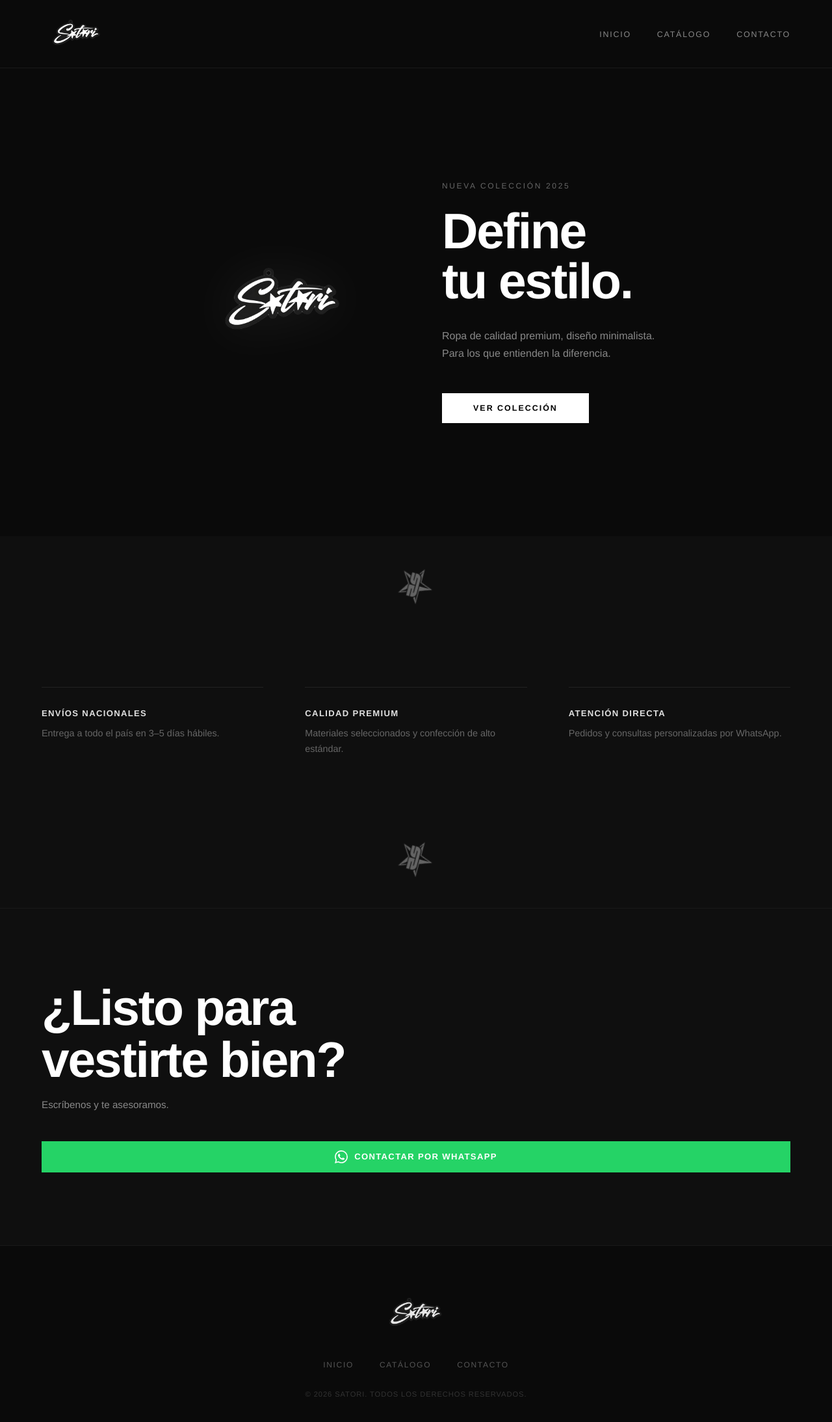
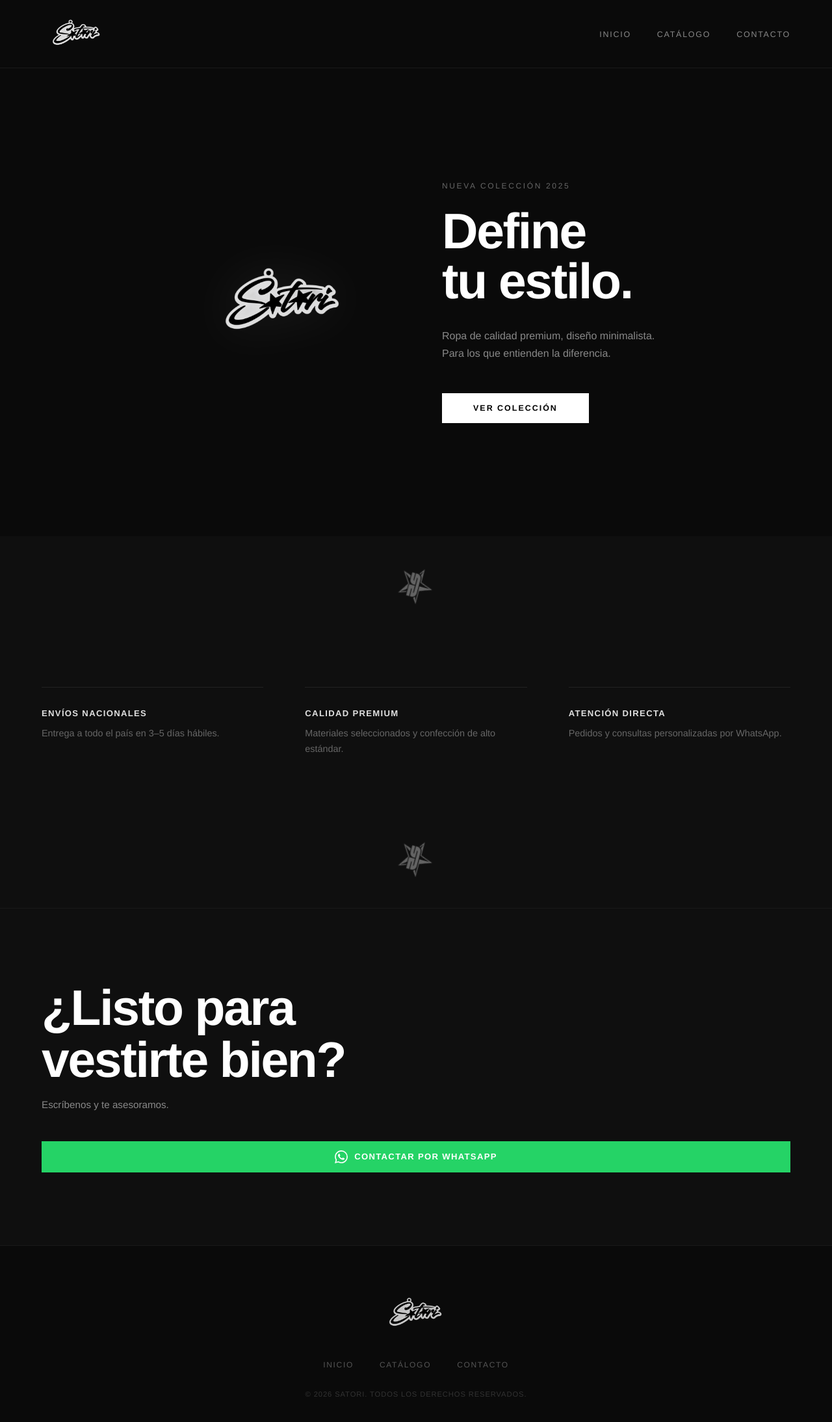
Before and after one commit to juancita/satori-project, a React (Vite) app: page /inicio in a window 1280 px wide. Shown: the top 2188 px of the page at 65% size. Built offline with nearby package versions, Linux system fonts and the light colour scheme.

Commit message:
cargando logos

```diff
--- a/src/components/Footer.css
+++ b/src/components/Footer.css
@@ -19,6 +19,8 @@
   width: 120px;   /* 120×120px — logo cuadrado prominente en el pie */
   height: auto;
   opacity: 0.9;
+  /* invert(1): logo negro sobre blanco → blanco sobre negro para el footer oscuro */
+  filter: invert(1);
   transition: opacity 0.3s;
 }
 
--- a/src/components/Navbar.css
+++ b/src/components/Navbar.css
@@ -15,9 +15,10 @@
 
 .navbar-logo img {
   height: 72px;   /* Logo cuadrado 1:1 → se muestra a 52×52px */
-  width: 52;
+  width: auto;
   display: block;
-  /* Sin filter:invert porque logo-en-blanco.png ya es blanco */
+  /* invert(1): logo negro sobre blanco → blanco sobre negro para la navbar oscura */
+  filter: invert(1);
 }
 
 .navbar-menu {
--- a/src/pages/DetalleProducto.css
+++ b/src/pages/DetalleProducto.css
@@ -126,6 +126,8 @@
   height: 44px;
   width: auto;
   opacity: 0.85;
+  /* invert(1): logo negro sobre blanco → blanco sobre negro para el fondo oscuro */
+  filter: invert(1);
 }
 
 .detalle-categoria {
--- a/src/pages/Inicio.css
+++ b/src/pages/Inicio.css
@@ -30,7 +30,8 @@
   width: 260px;   /* Logo cuadrado 260×260px — gran impacto visual */
   height: auto;
   opacity: 1;
-  filter: drop-shadow(0 0 40px rgba(255,255,255,0.08));
+  /* invert(1): el logo es negro sobre fondo blanco → lo pasamos a blanco sobre negro para el fondo oscuro */
+  filter: invert(1) drop-shadow(0 0 40px rgba(255,255,255,0.08));
   animation: logoFloat 6s ease-in-out infinite;
 }
 
```
Also changed, not shown: public/logo-inicio.PNG.
